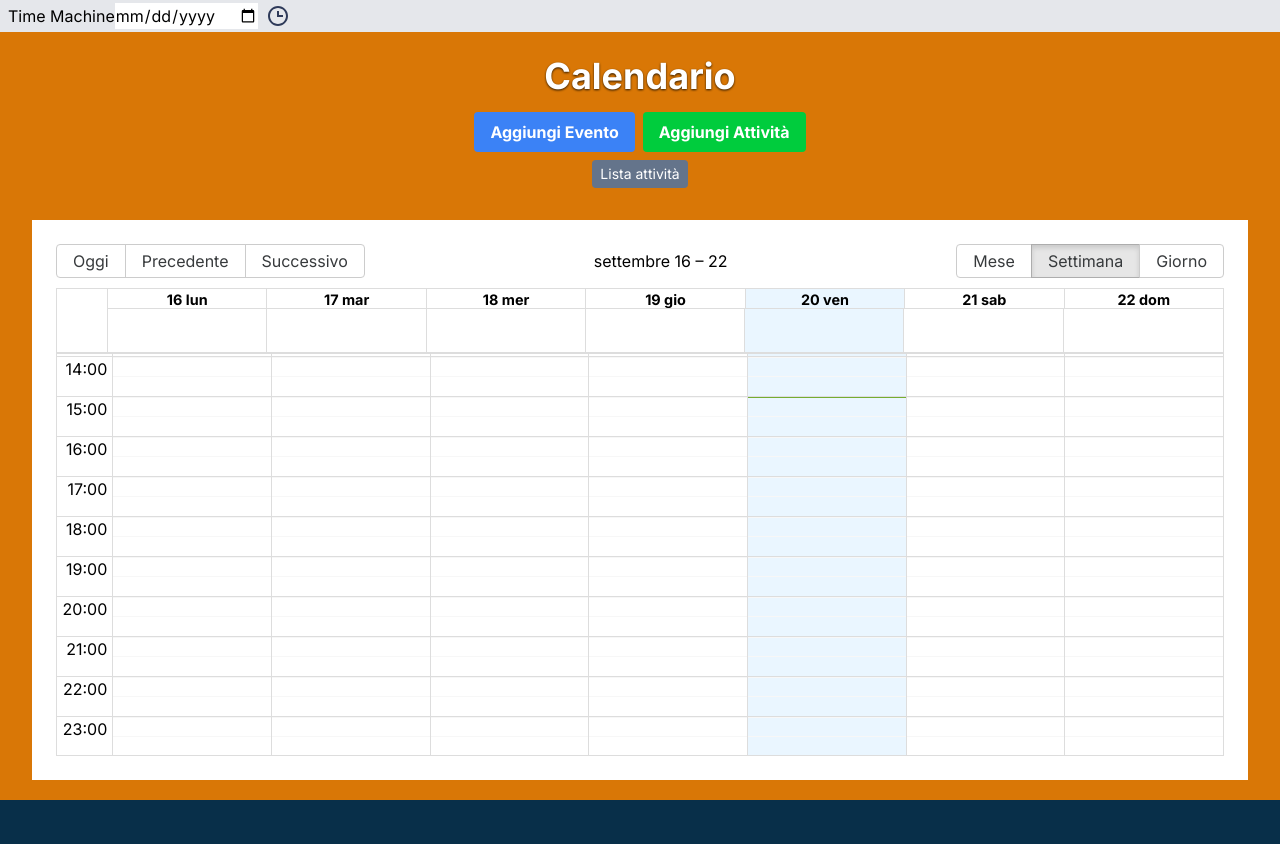
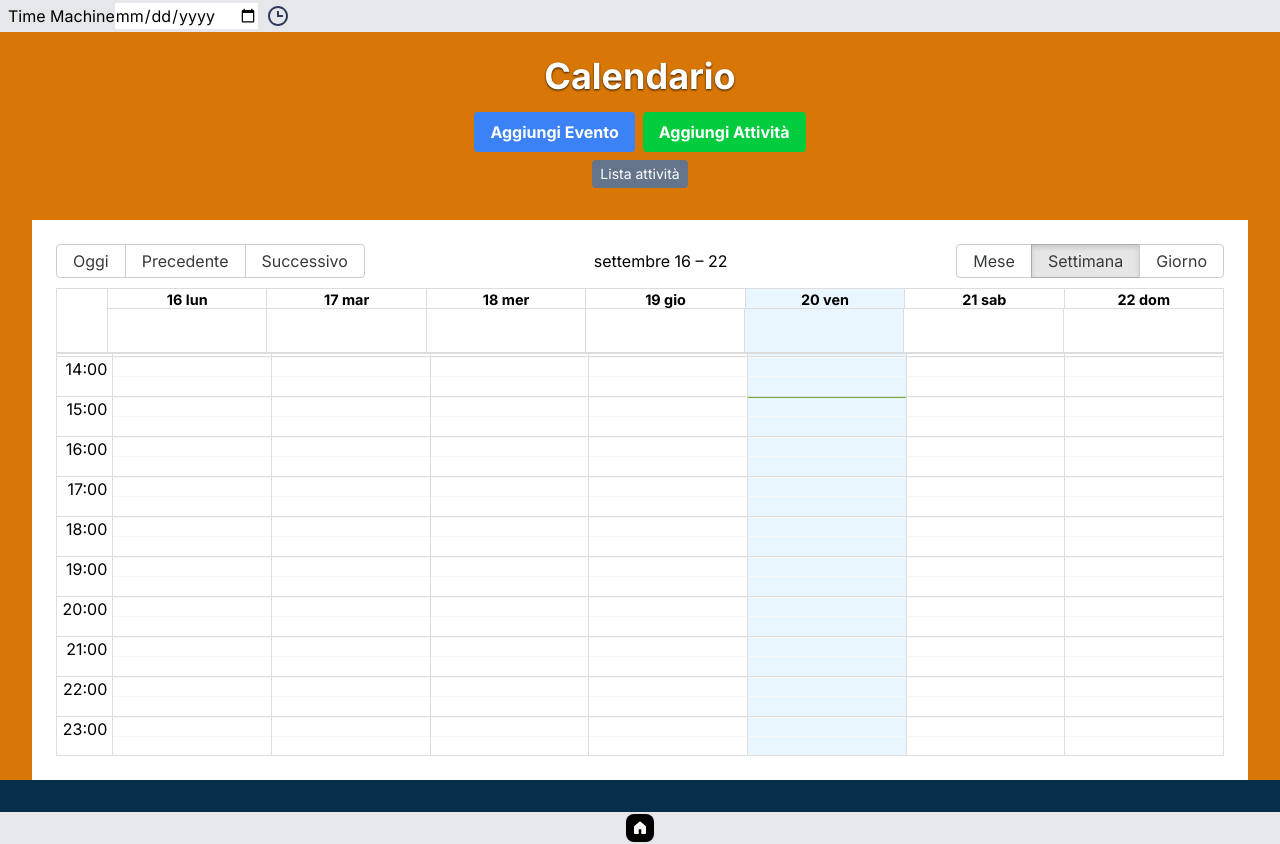
Before and after one commit to ufilme/Semplicemente-Etereo-Luminoso-Fulgido-Immutabile-Eternamente, a Next.js app in the folder src/: page /calendario in a window 1280 px wide. Before the commit the page ends 800 px from the top, so only its background shows below. Built offline with nearby package versions, Linux system fonts and the light colour scheme; no server answers.

Commit message:
add: home button

```diff
--- a/src/app/(homepage)/page.tsx
+++ b/src/app/(homepage)/page.tsx
@@ -118,7 +118,7 @@ export default function Home() {
   }
 
   return (
-    <div className="h-[96vh]">
+    <div className="h-[92vh]">
       <h1 className="h-1/4 flex items-center justify-center text-4xl text-center font-bold text-gray-200 drop-shadow-[0_1.2px_1.2px_rgba(0,0,0,0.8)]">
         Semplicemente Etereo Luminoso Fulgido Immutabile Eternamente
       </h1>
--- a/src/app/calendario/attivita/page.tsx
+++ b/src/app/calendario/attivita/page.tsx
@@ -155,7 +155,7 @@ export default function Attivita() {
   }
 
   return (
-    <div className="flex flex-col items-center gap-4 min-h-[96vh] bg-amber-600">
+    <div className="flex flex-col items-center gap-4 min-h-[92vh] bg-amber-600">
       <h1 className="pt-6 text-center text-4xl font-bold text-white drop-shadow-[0_1.2px_1.2px_rgba(0,0,0,0.8)]">Attività</h1>
 
       <div className="activities-container mx-2 mt-4 flex flex-row gap-2 justify-items-center">
--- a/src/app/calendario/page.tsx
+++ b/src/app/calendario/page.tsx
@@ -308,7 +308,7 @@ export default function MyCalendar() {
   }, [fetched])
 
   return (
-    <div className="min-h-[96vh] bg-amber-600">
+    <div className="min-h-[92vh] bg-amber-600">
       <h1 className="pt-6 text-center text-4xl font-bold text-white drop-shadow-[0_1.2px_1.2px_rgba(0,0,0,0.8)]">
         Calendario
       </h1>
--- a/src/app/layout.tsx
+++ b/src/app/layout.tsx
@@ -1,8 +1,11 @@
 import { Inter } from "next/font/google";
 import { TimeMachine } from "@/app/components/TimeMachine";
+import Link from "next/link";
 import { Metadata } from "next";
 import { useState } from "react";
 import "@/app/global.css";
+import { GoHomeFill } from "react-icons/go";
+import { IconContext } from "react-icons";
 
 const inter = Inter({
   subsets: ["latin"],
@@ -26,7 +29,12 @@ export default function RootLayout({
         <main className="">
           <TimeMachine />
           {children}
-          </main>
+          <div className="h-[4vh] flex justify-center items-center bg-gray-200">
+            <Link href="/" className="rounded-lg bg-black p-1.5">
+              <GoHomeFill style={{ color: "white" }} />
+            </Link>
+          </div>
+        </main>
       </body>
     </html>
   );
--- a/src/app/note/[editId]/page.tsx
+++ b/src/app/note/[editId]/page.tsx
@@ -76,7 +76,7 @@ export default function ModificaNote({ params }: { params: { editId: string } })
   return (
     <div>
       {fetched && (
-    <div className="flex flex-col items-center min-h-[96vh] bg-lime-800">
+    <div className="flex flex-col items-center min-h-[92vh] bg-lime-800">
       <h1 className="pt-6 text-center text-4xl font-bold text-white drop-shadow-[0_1.2px_1.2px_rgba(0,0,0,0.8)]">{"Modifica nota"}</h1>
 
       <form className="h-full mt-8 w-3/5 note-edit flex flex-col rounded-xl bg-lime-500 p-2">
--- a/src/app/note/new/page.tsx
+++ b/src/app/note/new/page.tsx
@@ -66,7 +66,7 @@ export default function CreaNote() {
     } catch {}
   }
 
-  return <div className="flex flex-col items-center min-h-[96vh] bg-lime-800">
+  return <div className="flex flex-col items-center min-h-[92vh] bg-lime-800">
       <h1 className="pt-6 text-center text-4xl font-bold text-white drop-shadow-[0_1.2px_1.2px_rgba(0,0,0,0.8)]">Crea nota</h1>
 
       <form className="h-full mt-8 w-3/5 note-edit flex flex-col rounded-xl bg-lime-500 p-2">
--- a/src/app/note/page.tsx
+++ b/src/app/note/page.tsx
@@ -119,7 +119,7 @@ export default function Note() {
     setOrder(e.target.value);
   }
 
-  return <div className="flex flex-col min-h-[96vh] bg-lime-800">
+  return <div className="flex flex-col min-h-[92vh] bg-lime-800">
       <h1 className="pt-6 text-center text-4xl font-bold text-white drop-shadow-[0_1.2px_1.2px_rgba(0,0,0,0.8)]">Note</h1>
 
       <div className="notes-container mx-2 mt-4 grid grid-cols-5 gap-4">
--- a/src/app/pomodoro/page.tsx
+++ b/src/app/pomodoro/page.tsx
@@ -2,7 +2,7 @@ import "../global.css";
 import Timer from "@/app/components/Timer";
 
 export default function Pomodoro() {
-  return <div className="flex flex-col min-h-[96vh] bg-red-700">
+  return <div className="flex flex-col min-h-[92vh] bg-red-700">
       <h1 className="pt-10 text-center text-4xl font-bold text-white drop-shadow-[0_1.2px_1.2px_rgba(0,0,0,0.8)]">Applicazione Pomodoro</h1>
       <div className="my-auto h-4/6 flex flex-col justify-center"><Timer /></div>
     </div>
--- a/src/app/progetti/page.tsx
+++ b/src/app/progetti/page.tsx
@@ -1,7 +1,7 @@
 import "../global.css";
 
 export default function Home() {
-  return <div className="min-h-[96vh] bg-teal-600">
+  return <div className="min-h-[92vh] bg-teal-600">
       <h1 className="pt-6 text-center text-4xl font-bold text-white drop-shadow-[0_1.2px_1.2px_rgba(0,0,0,0.8)]">Progetti</h1>
     </div>
 }
```
